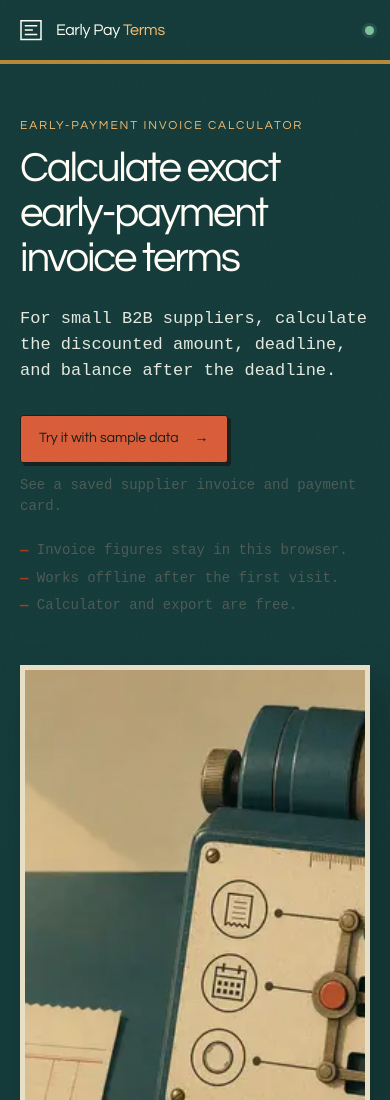
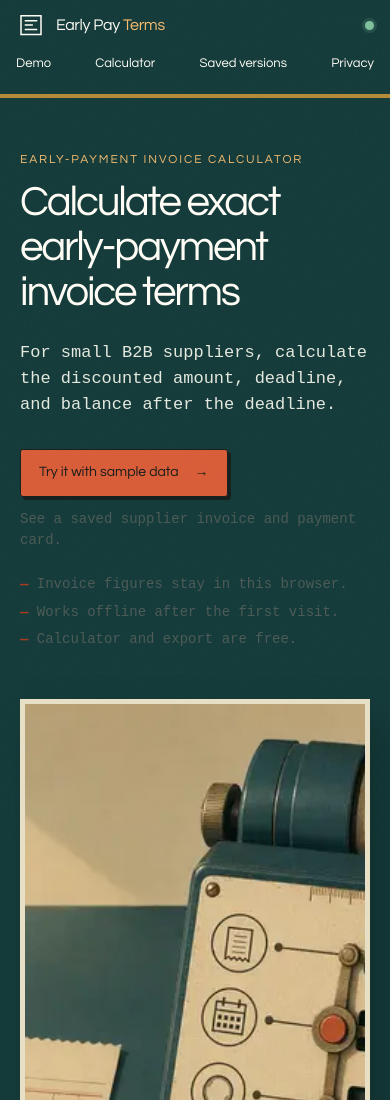
Before and after one commit to B-Divyesh/sf-early-pay-terms, a website built with Vite: page index.html in a window 390 px wide. Shown: the top 1100 px of the page. Built offline with nearby package versions, Linux system fonts and the light colour scheme.

Commit message:
fix: keep mobile navigation operable

```diff
--- a/src/style.css
+++ b/src/style.css
@@ -162,14 +162,14 @@ dialog { width: min(680px, calc(100% - 24px)); max-height: calc(100dvh - 24px);
 @keyframes toast-in { from { transform: translateY(12px); opacity: 0; } }
 
 @media (max-width: 900px) {
-  .site-header { gap: 14px; }.site-header nav { display: none; }.network-status { margin-left: auto; }
+  .site-header { gap: 14px; }.site-header nav { gap: 18px; }.network-status { margin-left: auto; }
   .hero { min-height: 0; grid-template-columns: 1fr; padding-top: 72px; }.hero-art { width: min(720px, 100%); }
   .instrument-grid { grid-template-columns: 1fr; }.result-panel { position: relative; top: auto; order: 2; }
   .unlock, .data-tools { grid-template-columns: 1fr; }.data-actions { justify-content: flex-start; }
 }
 
 @media (max-width: 620px) {
-  body { font-size: 16px; }.site-header { min-height: 64px; padding-inline: 16px; }.brand svg { width: 30px; }.network-status span { position: absolute; width: 1px; height: 1px; clip: rect(0 0 0 0); overflow: hidden; }
+  body { font-size: 16px; }.site-header { min-height: 64px; flex-wrap: wrap; gap: 0 12px; padding: 8px 16px; }.brand svg { width: 30px; }.site-header nav { order: 3; flex: 0 0 100%; justify-content: space-between; gap: 0; margin-left: 0; font-size: 13px; }.network-status span { position: absolute; width: 1px; height: 1px; clip: rect(0 0 0 0); overflow: hidden; }
   .hero { padding: 54px 20px 74px; gap: 42px; }.hero::after { left: 20px; right: 20px; }.hero-art { transform: none; }.hero-art::before { display: none; }.hero-art img { border-width: 5px; }.hero-art figcaption { left: 8px; bottom: 8px; transform: none; }
   .workbench, .records, .document-section, .data-tools { padding: 60px 20px; }.section-heading { margin-bottom: 30px; }
   .field-row.two, .field-row.three { grid-template-columns: 1fr; gap: 12px; }.date-rail { display: none; }
```
